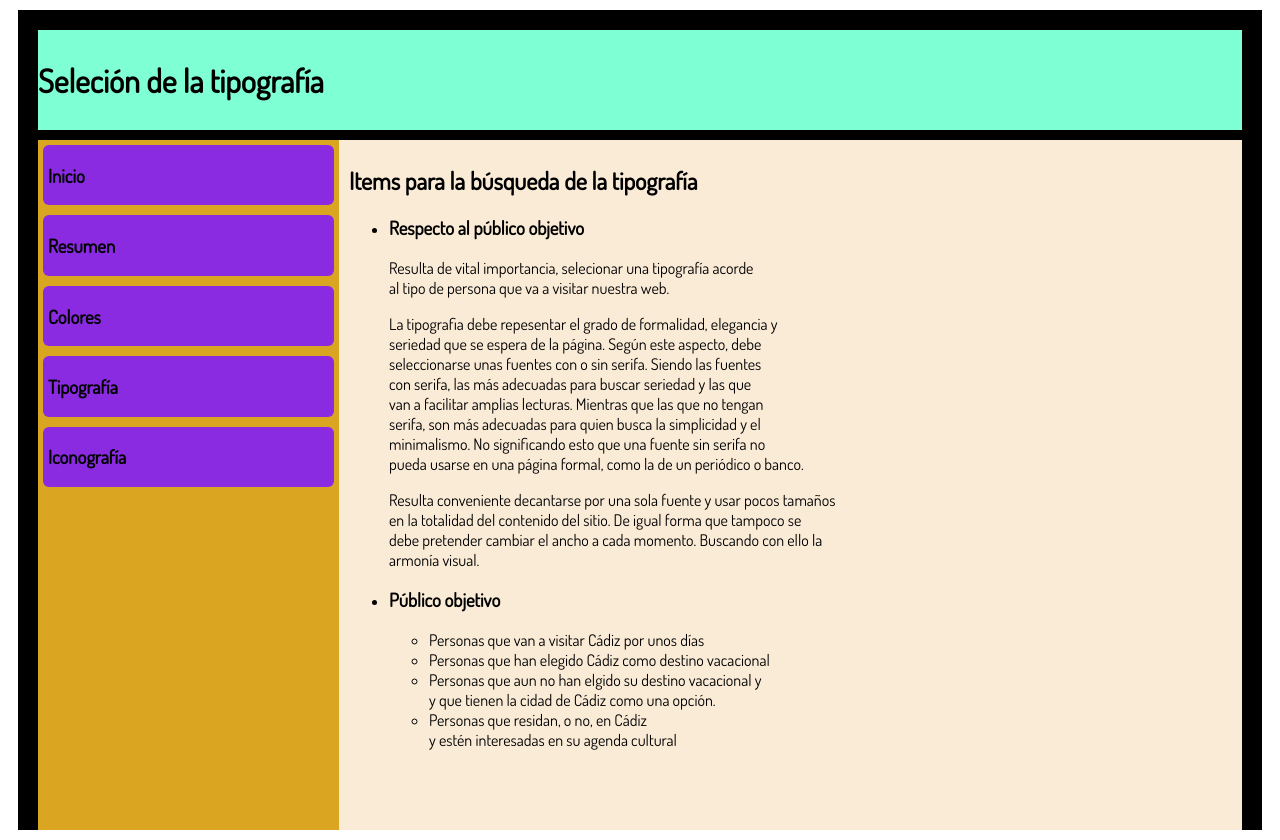
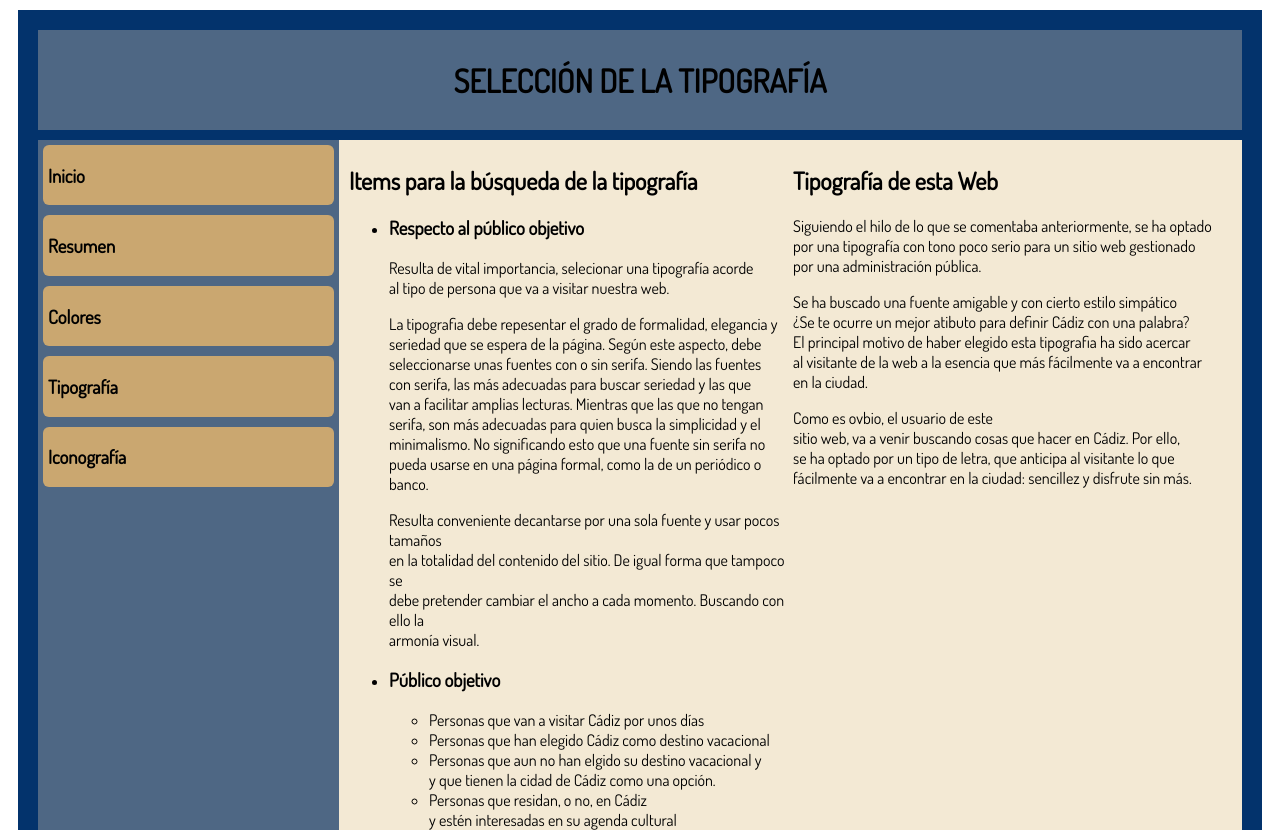
Before and after one commit to dgutper960/Dis_Interfaces, a plain HTML site: page Proyectos/GuiaEstilos/tipografia.html in a window 1280 px wide. Drawn offline with Linux system fonts and the light colour scheme.

Commit message:
ma o meno

```diff
--- a/Proyectos/GuiaEstilos/styles.css
+++ b/Proyectos/GuiaEstilos/styles.css
@@ -5,18 +5,20 @@
     height: 100vh; /* vh indica que es vertical*/
     margin: 10px;
     padding: 10px;
-    background-color: black;
+    background-color: #03336C;
     overflow: auto;
 }
 
 .divCabecera {
     font-family: 'Dosis', sans-serif;
+    display: grid;
+    place-items: center;
+    text-align: center;
     height: 100px;
     margin: 10px;
     justify-content: center;
-    align-content: center;
     align-items: center;
-    background-color: aquamarine;
+    background-color: #4E6784;
 }
 
 .divPrincipal{
@@ -27,7 +29,7 @@
 
     height: 100%;
     margin: 10px;
-    background-color: antiquewhite;
+    background-color: #f3e9d4;
 }
 
 .first-div{
@@ -51,7 +53,7 @@
     display: flex;
     flex-direction: column;
     justify-content: flex-start;
-    background-color: goldenrod;
+    background-color: #4E6784;
 }
 
 .zonaNavegacion div{ /* Solo atañe a los div de la zona de navegación*/
@@ -65,11 +67,11 @@
 
     border-radius: 6px;
 
-    background-color: blueviolet;
+    background-color: #CAA770;
 }
 
 .zonaNavegacion div:hover { /*SOlo se activa al pasar el raton por encima*/
-    background-color: darkmagenta;
+    background-color: #C9772A;
 
 }
 
@@ -88,3 +90,21 @@ a{
     border-left: 2px;
     border-top: 2px;
 }
+
+table{
+    align-items: center;
+    width: 100%;
+    border: 1px solid black;
+    border-collapse: collapse;
+    background-color: #C9772A;
+}
+
+td{
+    text-align: center;
+    background-color: #e2c494;
+}
+
+.fuentes{
+    display: flex;
+    justify-content: space-around;
+}
--- a/Proyectos/GuiaEstilos/tipografia.html
+++ b/Proyectos/GuiaEstilos/tipografia.html
@@ -10,7 +10,7 @@
 
     <div class="container">
         <div class="divCabecera">
-            <h1>Seleción de la tipografía</h1>
+            <h1>SELECCIÓN DE LA TIPOGRAFÍA</h1>
         </div>
         <div class="divPrincipal">
             <div class="zonaNavegacion">
@@ -40,7 +40,8 @@
                     </a>
                 </div>
             </div>
-            <div class="zonaContenido">
+            <div class="zonaContenido fuentes">
+                <div class="first-div">
                     <h2>Items para la búsqueda de la tipografía</h2>
                     <ul>
                         <li>
@@ -94,6 +95,39 @@
                             </ul>
                         </li>
                     </ul>
+                </div>
+                <div class="second-div">
+                    <h2>Tipografía de esta Web</h2>
+                    <p>
+                        Siguiendo el hilo de lo que se comentaba anteriormente, se ha optado
+                        <br>
+                        por una tipografía con tono poco serio para un sitio web gestionado
+                        <br>
+                        por una administración pública.
+                    </p>
+                    <p>
+                        Se ha buscado una fuente amigable y con cierto estilo simpático
+                        <br>
+                        ¿Se te ocurre un mejor atibuto para definir Cádiz con una palabra?
+                        <br>
+                        El principal motivo de haber elegido esta tipografia ha sido acercar
+                        <br>
+                        al visitante de la web a la esencia que más fácilmente va a encontrar
+                        <br>
+                        en la ciudad.
+                    </p>
+
+                    <p>
+                         Como es ovbio, el usuario de este
+                        <br>
+                        sitio web, va a venir buscando cosas que hacer en Cádiz. Por ello,
+                        <br>
+                        se ha optado por un tipo de letra, que anticipa al visitante lo que
+                        <br>
+                        fácilmente va a encontrar en la ciudad: sencillez y disfrute sin más.
+                    </p>
+
+                </div>
             </div>
 
         </div>
--- a/Proyectos/GuiaEstilosX/styles.css
+++ b/Proyectos/GuiaEstilosX/styles.css
@@ -5,7 +5,7 @@
     height: 100vh; /* vh indica que es vertical*/
     margin: 10px;
     padding: 10px;
-    background-color: black;
+    background-color: #03336C;
     overflow: auto;
 }
 
@@ -18,7 +18,7 @@
     margin: 10px;
     justify-content: center;
     align-items: center;
-    background-color: aquamarine;
+    background-color: #4E6784;
 }
 
 .divPrincipal{
@@ -29,7 +29,7 @@
 
     height: 100%;
     margin: 10px;
-    background-color: antiquewhite;
+    background-color: #f3e9d4;
 }
 
 .first-div{
@@ -53,7 +53,7 @@
     display: flex;
     flex-direction: column;
     justify-content: flex-start;
-    background-color: goldenrod;
+    background-color: #4E6784;
 }
 
 .zonaNavegacion div{ /* Solo atañe a los div de la zona de navegación*/
@@ -67,11 +67,11 @@
 
     border-radius: 6px;
 
-    background-color: blueviolet;
+    background-color: #CAA770;
 }
 
 .zonaNavegacion div:hover { /*SOlo se activa al pasar el raton por encima*/
-    background-color: darkmagenta;
+    background-color: #C9772A;
 
 }
 
@@ -96,12 +96,12 @@ table{
     width: 100%;
     border: 1px solid black;
     border-collapse: collapse;
-    background-color: aqua;
+    background-color: #C9772A;
 }
 
 td{
     text-align: center;
-    background-color: cadetblue;
+    background-color: #e2c494;
 }
 
 .fuentes{
```
Also changed, not shown: Proyectos/GuiaEstilos/colores.html (+4 -2 lines), Proyectos/GuiaEstilos/iconografia.html (+1 -1 lines), Proyectos/GuiaEstilos/index.html (+3 -3 lines), Proyectos/GuiaEstilos/resumen.html (+1 -1 lines), Proyectos/GuiaEstilosX/tipografia.html (+12 -8 lines).
